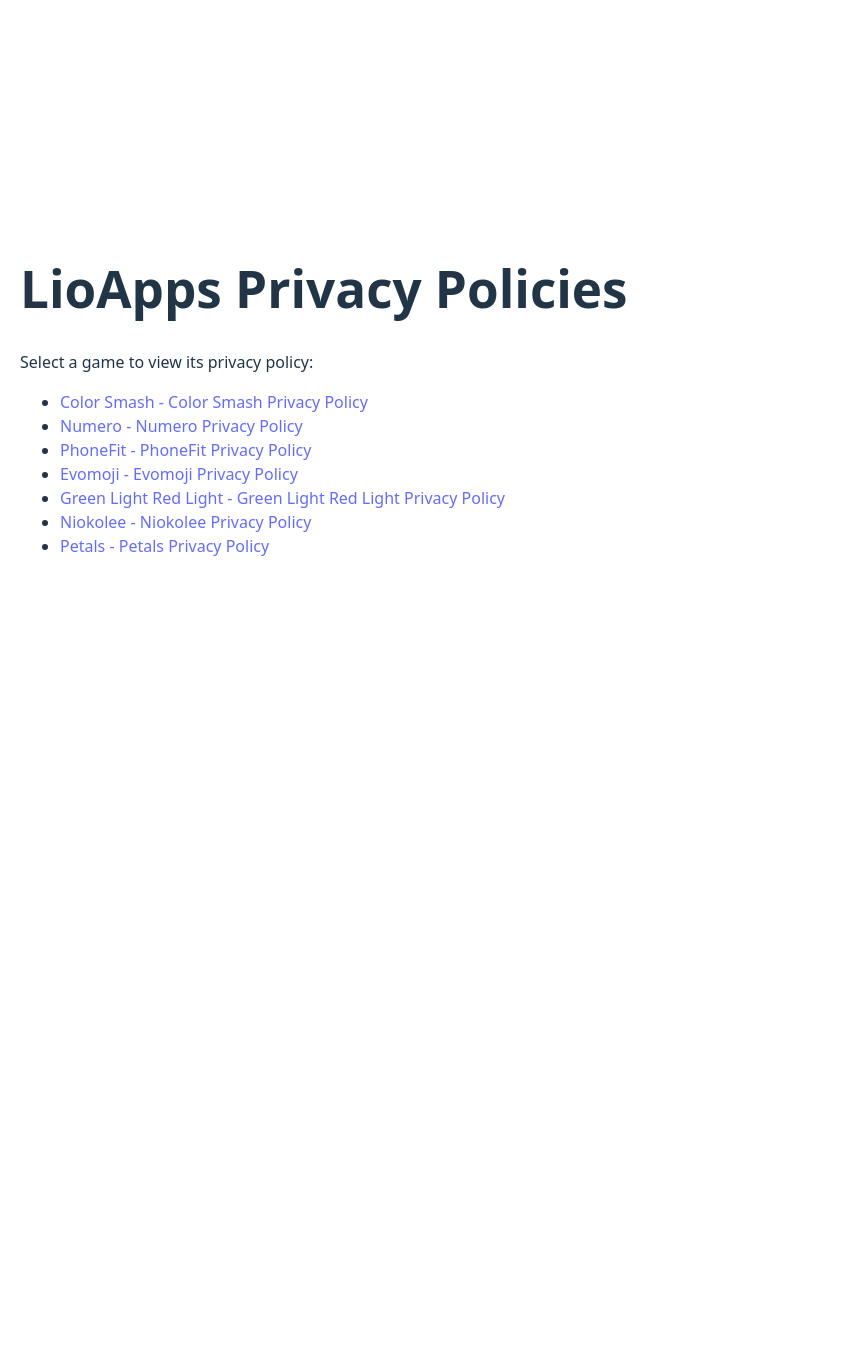
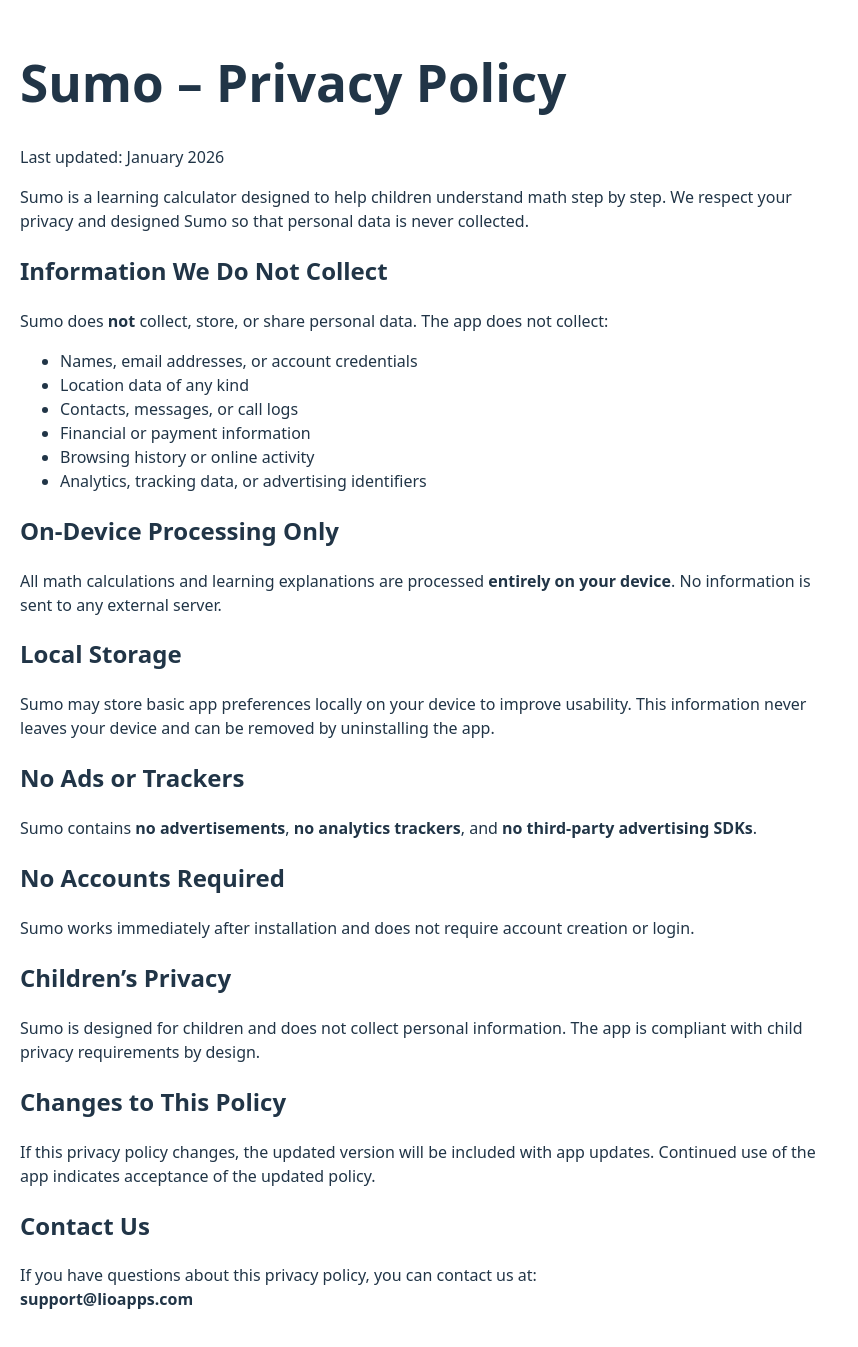
Before and after one commit to leomuguchia/liioapps, a React (Vite) app: page /privacy/sumo in a window 1280 px wide. Shown: the whole page, without its empty margins (0-858 px from the left). Before the commit the page ends 800 px from the top, so only its background shows below. Built offline with nearby package versions, Linux system fonts and the light colour scheme.

Commit message:
new apps

```diff
--- a/src/App.jsx
+++ b/src/App.jsx
@@ -7,6 +7,9 @@ import PhoneFitPrivacy from "./policies/phonefit";
 import EvomojiPrivacy from "./policies/evomoji";
 import GreenLightRedLightPrivacy from "./policies/greenLight";
 import NiokoleePrivacy from "./policies/niokolee";
+import SumoPrivacy from "./policies/sumo";
+import BitSortPrivacy from "./policies/bitsort";
+import SquidRunnerPrivacy from "./policies/squid-runner";
 
 function App() {
   return (
@@ -20,6 +23,9 @@ function App() {
         <Route path="/privacy/green-light" element={<GreenLightRedLightPrivacy/>} />
         <Route path="/privacy/niokolee" element={<NiokoleePrivacy/>} />
         <Route path="/privacy/petals" element={<NiokoleePrivacy/>} />
+        <Route path="/privacy/bitsort" element={<BitSortPrivacy/>} />
+        <Route path="/privacy/squid-runner" element={<SquidRunnerPrivacy/>} />
+        <Route path="/privacy/sumo" element={<SumoPrivacy />} />
         <Route path="*" element={<Home />} />
       </Routes>
     </BrowserRouter>
--- a/src/Home.jsx
+++ b/src/Home.jsx
@@ -33,6 +33,18 @@ export default function Home() {
           <a href="/privacy/petals">Petals</a>
           <a href="/privacy/petals"> - Petals Privacy Policy</a>
         </li>
+        <li>
+          <a href="/privacy/bitsort">BitSort</a>
+          <a href="/privacy/bitsort"> - BitSort Privacy Policy</a>
+        </li>
+        <li>
+          <a href="/privacy/squid-runner">Squid Runner</a>
+          <a href="/privacy/squid-runner"> - Squid Runner Privacy Policy</a>
+        </li>
+        <li>
+          <a href="/privacy/sumo">Sumo</a>
+          <a href="/privacy/sumo"> - Sumo Privacy Policy</a>
+        </li>
       </ul>
     </div>
   );
--- /dev/null
+++ b/src/policies/bitsort.jsx
@@ -0,0 +1,90 @@
+export default function BitSortPrivacy() {
+  return (
+    <div style={{ padding: 20, maxWidth: 800, margin: "0 auto" }}>
+      <h1>BitSort – Privacy Policy</h1>
+      <p>Last updated: January 2026</p>
+
+      <p>
+        BitSort is a fast reflex sorting game designed to run fully offline.
+        We respect your privacy. This policy explains exactly how your data is handled.
+      </p>
+
+      <h2>Information We Do Not Collect</h2>
+      <p>
+        BitSort does <strong>not</strong> collect, store, or share personal data.
+        The app does not collect:
+      </p>
+      <ul>
+        <li>Names, email addresses, or account credentials</li>
+        <li>Precise or background location data</li>
+        <li>Contacts, messages, or call logs</li>
+        <li>Financial or payment information</li>
+        <li>Browsing history or online activity</li>
+        <li>Analytics, tracking data, or advertising identifiers</li>
+      </ul>
+
+      <h2>On-Device Processing Only</h2>
+      <p>
+        All gameplay logic, scoring, animations, and rule systems run
+        <strong> entirely on your device</strong>. No personal data is
+        transmitted to any server.
+      </p>
+
+      <h2>Local Storage</h2>
+      <p>
+        BitSort stores limited gameplay progress locally on your device,
+        including:
+      </p>
+      <ul>
+        <li>High scores and streak records</li>
+        <li>Speed level progression</li>
+        <li>Gameplay statistics</li>
+        <li>App settings and preferences</li>
+      </ul>
+      <p>
+        This information never leaves your device and can be removed by
+        uninstalling the app.
+      </p>
+
+      <h2>Notifications</h2>
+      <p>
+        BitSort may use optional local notifications for reminders or
+        gameplay-related prompts. These notifications are generated entirely
+        on-device and do not require internet access.
+      </p>
+
+      <h2>No Ads or Trackers</h2>
+      <p>
+        BitSort contains <strong>no advertisements</strong>,
+        <strong> no analytics trackers</strong>, and
+        <strong> no third-party advertising SDKs</strong>.
+      </p>
+
+      <h2>No Accounts Required</h2>
+      <p>
+        BitSort works immediately after installation and does not require
+        account creation or login.
+      </p>
+
+      <h2>Children’s Privacy</h2>
+      <p>
+        BitSort does not collect personal information from children and is
+        designed to comply with child privacy protections by default.
+      </p>
+
+      <h2>Changes to This Policy</h2>
+      <p>
+        If this privacy policy changes, the updated version will be included
+        with future app updates. Continued use of the app indicates acceptance
+        of the updated policy.
+      </p>
+
+      <h2>Contact Us</h2>
+      <p>
+        If you have questions about this privacy policy, you can contact us at:
+        <br />
+        <strong>support@lioapps.com</strong>
+      </p>
+    </div>
+  );
+}
--- /dev/null
+++ b/src/policies/squid-runner.jsx
@@ -0,0 +1,75 @@
+export default function SquidRunnerPrivacy() {
+  return (
+    <div style={{ padding: 20, maxWidth: 800, margin: "0 auto" }}>
+      <h1>Squid Runner – Privacy Policy</h1>
+      <p>Last updated: January 2026</p>
+
+      <p>
+        Squid Runner is a reflex-based game inspired by the classic red light,
+        green light mechanic. We designed the game to be fun while protecting
+        your privacy.
+      </p>
+
+      <h2>Information We Do Not Collect</h2>
+      <p>
+        Squid Runner does <strong>not</strong> collect, store, or share
+        personal data. The app does not collect:
+      </p>
+      <ul>
+        <li>Names, email addresses, or account credentials</li>
+        <li>Location data</li>
+        <li>Contacts, messages, or call logs</li>
+        <li>Financial or payment information</li>
+        <li>Browsing history or online activity</li>
+        <li>Analytics, tracking data, or advertising identifiers</li>
+      </ul>
+
+      <h2>On-Device Processing Only</h2>
+      <p>
+        All gameplay, scoring, and animations run
+        <strong> entirely on your device</strong>. No personal data is sent to
+        any server.
+      </p>
+
+      <h2>Local Storage</h2>
+      <p>
+        Squid Runner may store high scores and settings locally on your device.
+        This data never leaves your device and can be removed by uninstalling
+        the app.
+      </p>
+
+      <h2>No Ads or Trackers</h2>
+      <p>
+        Squid Runner contains <strong>no advertisements</strong>,
+        <strong> no analytics trackers</strong>, and
+        <strong> no third-party advertising SDKs</strong>.
+      </p>
+
+      <h2>No Accounts Required</h2>
+      <p>
+        Squid Runner works immediately after installation and does not require
+        account creation or login.
+      </p>
+
+      <h2>Children’s Privacy</h2>
+      <p>
+        Squid Runner does not knowingly collect personal information from
+        children. It is designed to comply with child privacy protections.
+      </p>
+
+      <h2>Changes to This Policy</h2>
+      <p>
+        If this privacy policy changes, the updated version will be included
+        with app updates. Continued use of the app indicates acceptance of
+        the updated policy.
+      </p>
+
+      <h2>Contact Us</h2>
+      <p>
+        If you have questions about this privacy policy, you can contact us at:
+        <br />
+        <strong>support@lioapps.com</strong>
+      </p>
+    </div>
+  );
+}
--- /dev/null
+++ b/src/policies/sumo.jsx
@@ -0,0 +1,76 @@
+export default function SumoPrivacy() {
+  return (
+    <div style={{ padding: 20, maxWidth: 800, margin: "0 auto" }}>
+      <h1>Sumo – Privacy Policy</h1>
+      <p>Last updated: January 2026</p>
+
+      <p>
+        Sumo is a learning calculator designed to help children understand
+        math step by step. We respect your privacy and designed Sumo so that
+        personal data is never collected.
+      </p>
+
+      <h2>Information We Do Not Collect</h2>
+      <p>
+        Sumo does <strong>not</strong> collect, store, or share personal data.
+        The app does not collect:
+      </p>
+      <ul>
+        <li>Names, email addresses, or account credentials</li>
+        <li>Location data of any kind</li>
+        <li>Contacts, messages, or call logs</li>
+        <li>Financial or payment information</li>
+        <li>Browsing history or online activity</li>
+        <li>Analytics, tracking data, or advertising identifiers</li>
+      </ul>
+
+      <h2>On-Device Processing Only</h2>
+      <p>
+        All math calculations and learning explanations are processed
+        <strong> entirely on your device</strong>. No information is sent to
+        any external server.
+      </p>
+
+      <h2>Local Storage</h2>
+      <p>
+        Sumo may store basic app preferences locally on your device to improve
+        usability. This information never leaves your device and can be removed
+        by uninstalling the app.
+      </p>
+
+      <h2>No Ads or Trackers</h2>
+      <p>
+        Sumo contains <strong>no advertisements</strong>,
+        <strong> no analytics trackers</strong>, and
+        <strong> no third-party advertising SDKs</strong>.
+      </p>
+
+      <h2>No Accounts Required</h2>
+      <p>
+        Sumo works immediately after installation and does not require account
+        creation or login.
+      </p>
+
+      <h2>Children’s Privacy</h2>
+      <p>
+        Sumo is designed for children and does not collect personal
+        information. The app is compliant with child privacy requirements by
+        design.
+      </p>
+
+      <h2>Changes to This Policy</h2>
+      <p>
+        If this privacy policy changes, the updated version will be included
+        with app updates. Continued use of the app indicates acceptance of
+        the updated policy.
+      </p>
+
+      <h2>Contact Us</h2>
+      <p>
+        If you have questions about this privacy policy, you can contact us at:
+        <br />
+        <strong>support@lioapps.com</strong>
+      </p>
+    </div>
+  );
+}
```
